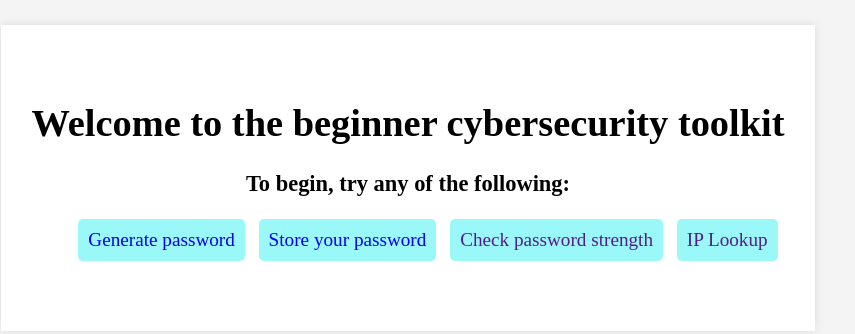
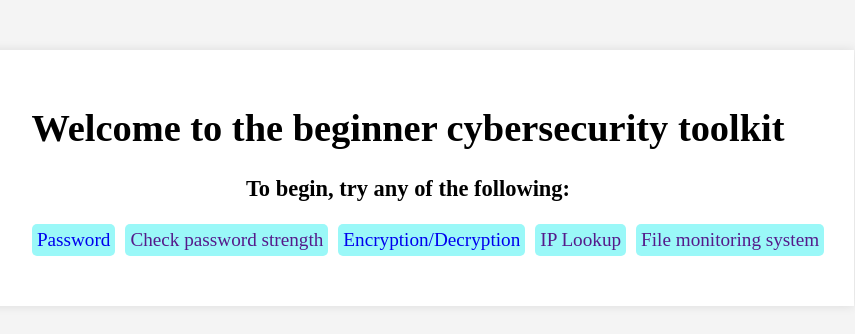
Before and after one commit to Kundanika04/Hackathon, a plain HTML site: page index.html in a window 1280 px wide. Shown: the part 230-564 px from the top of the page, without its empty margins (232-1087 px from the left). Drawn offline with Linux system fonts and the light colour scheme.

Commit message:
adding index modified

```diff
--- a/index.html
+++ b/index.html
@@ -14,7 +14,7 @@
             height:100vh;
         }
         .container{
-            padding:50px 30px 50px 30px;
+            padding:30px;
             background-color: rgb(255, 255, 255);
             box-shadow: 0px 0px 10px rgba(0, 0, 0, 0.1);
         }
@@ -44,13 +44,14 @@
         li{
             border-radius: 5px;
             background-color: rgb(154, 248, 248);
-            padding:10px;
+            padding:5px;
+            color: black;
         }
         </style>
     </head>
     <body>
         <div class="container">
-            <h1>Welcome to the beginner cybersecurity toolkit</h1>
+            <h1 align="center">Welcome to the beginner cybersecurity toolkit</h1>
             <h3 align="center">To begin, try any of the following:</h3>
             <div class="container2">
                 <!-- <button id="generate" onclick="">Generate a password</button>
@@ -64,14 +65,17 @@
                 <br>
                 <button id="ip">IP Lookup</button>
              -->
-                <ul style="display:flex ;justify-content: space-around;">
-                    <li><a href="passwordGenerator.html" target="_self" link="blue">Generate password</a></li>
-                    <li><a href="passwordManager.html" >Store your password</a></li>
-                    <li><a href="" >Check password strength</a></li>
+                <ul style="display:flex ;justify-content: space-between;gap: 10px; color: black;">
+                    <!-- <li><a href="passwordGenerator.html" target="_self" >Generate password</a></li>
+                    <li><a href="passwordManager.html" target="_self" >Store your password</a></li> -->
+                    <li><a href="password.html" target="_self" >Password</a></li>
+                    <li><a href="" target="_self" >Check password strength</a></li>
+                    <li><a href="detection.py" target="_self">Encryption/Decryption</a></li>
                     <li><a href="" >IP Lookup</a></li>
+                    <li><a href="" >File monitoring system</a></li>
                 </ul>
             </div>
         </div>
-        <script type="external.js"></script>
+        <!-- <script type="external.js"></script> -->
     </body>
 </html>
```
